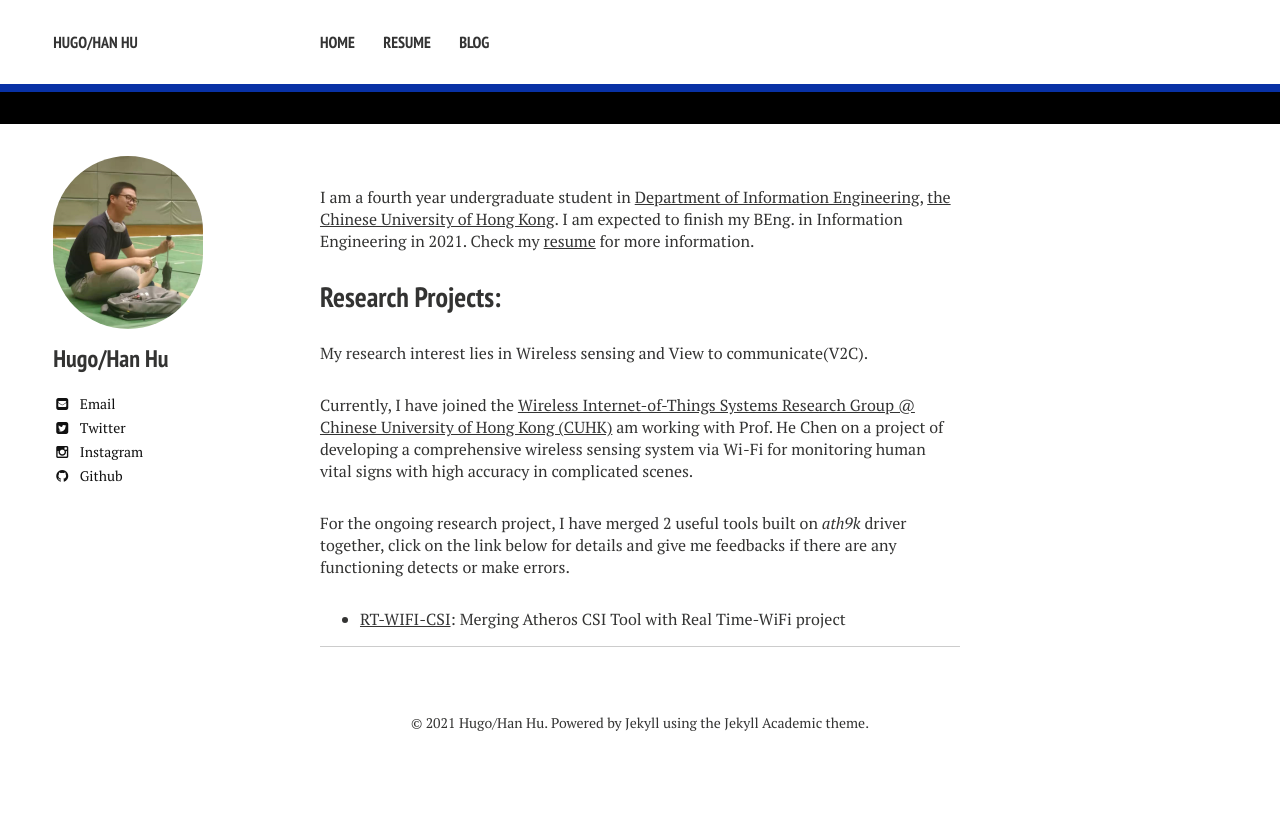
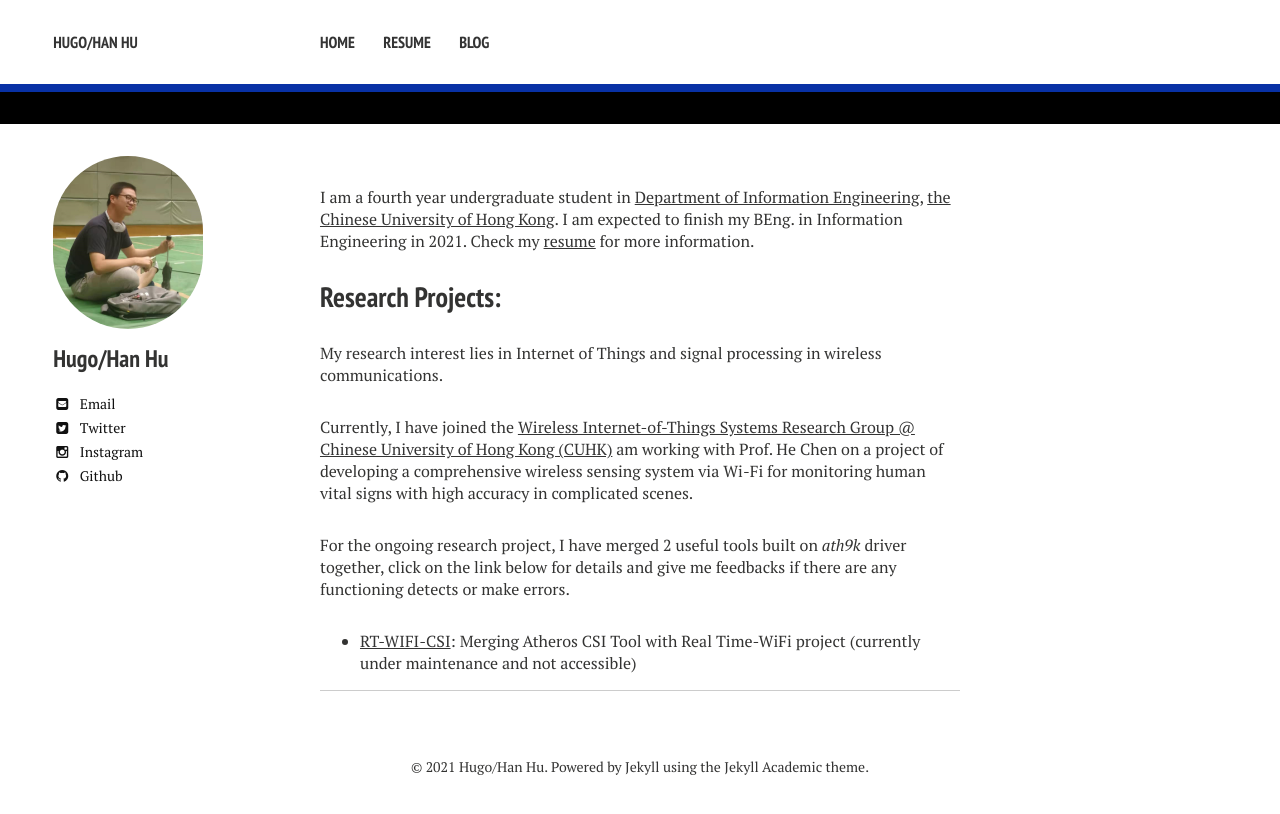
Before and after one commit to huhanwj/huhanwj.github.io, a Jekyll site: the page built from index.md, in a window 1280 px wide. Shown: the top 814 px of the page. Built offline with Jekyll 4.4.1, drawn with Linux system fonts in a browser that asks for light colours; nearby versions of some CDN libraries.

Commit message:
update cv and main page

```diff
--- a/index.md
+++ b/index.md
@@ -7,10 +7,10 @@ I am a fourth year undergraduate student in [Department of Information Engineeri
 
 ## Research Projects:
 
-My research interest lies in Wireless sensing and View to communicate(V2C).
+My research interest lies in Internet of Things and signal processing in wireless communications.
 
 Currently, I have joined the [Wireless Internet-of-Things Systems Research Group @ Chinese University of Hong Kong (CUHK)](http://iiotc.ie.cuhk.edu.hk/) am working with Prof. He Chen on a project of developing a comprehensive wireless sensing system via Wi-Fi for monitoring human vital signs with high accuracy in complicated scenes.
 
 For the ongoing research project, I have merged 2 useful tools built on *ath9k* driver together, click on the link below for details and give me feedbacks if there are any functioning detects or make errors.
 
-* [RT-WIFI-CSI](https://github.com/huhanwj/RT-WIFI-CSI): Merging Atheros CSI Tool with Real Time-WiFi project
+* [RT-WIFI-CSI](https://github.com/huhanwj/RT-WIFI-CSI): Merging Atheros CSI Tool with Real Time-WiFi project (currently under maintenance and not accessible)
```
Also changed, not shown: 1 other file.
